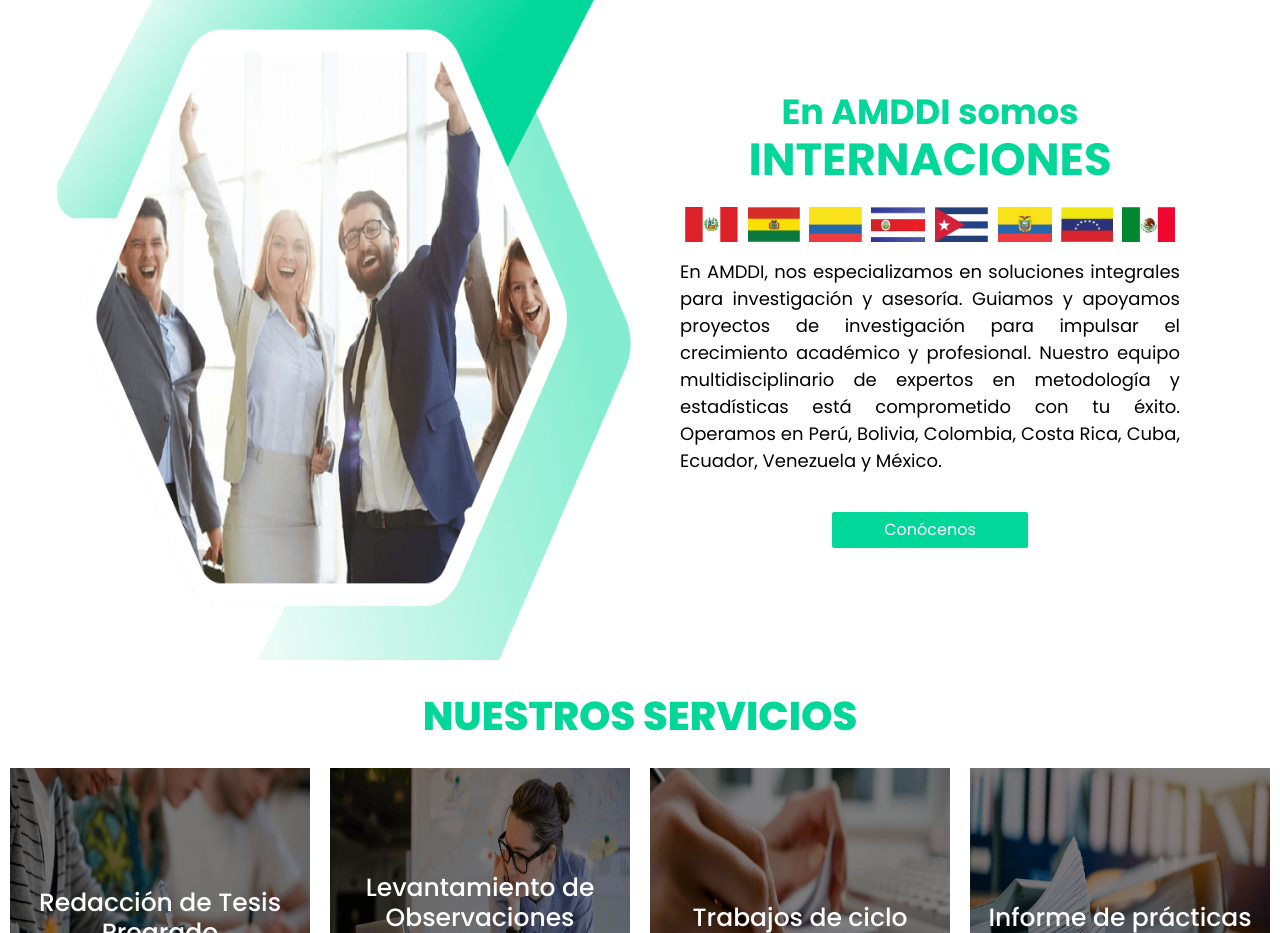
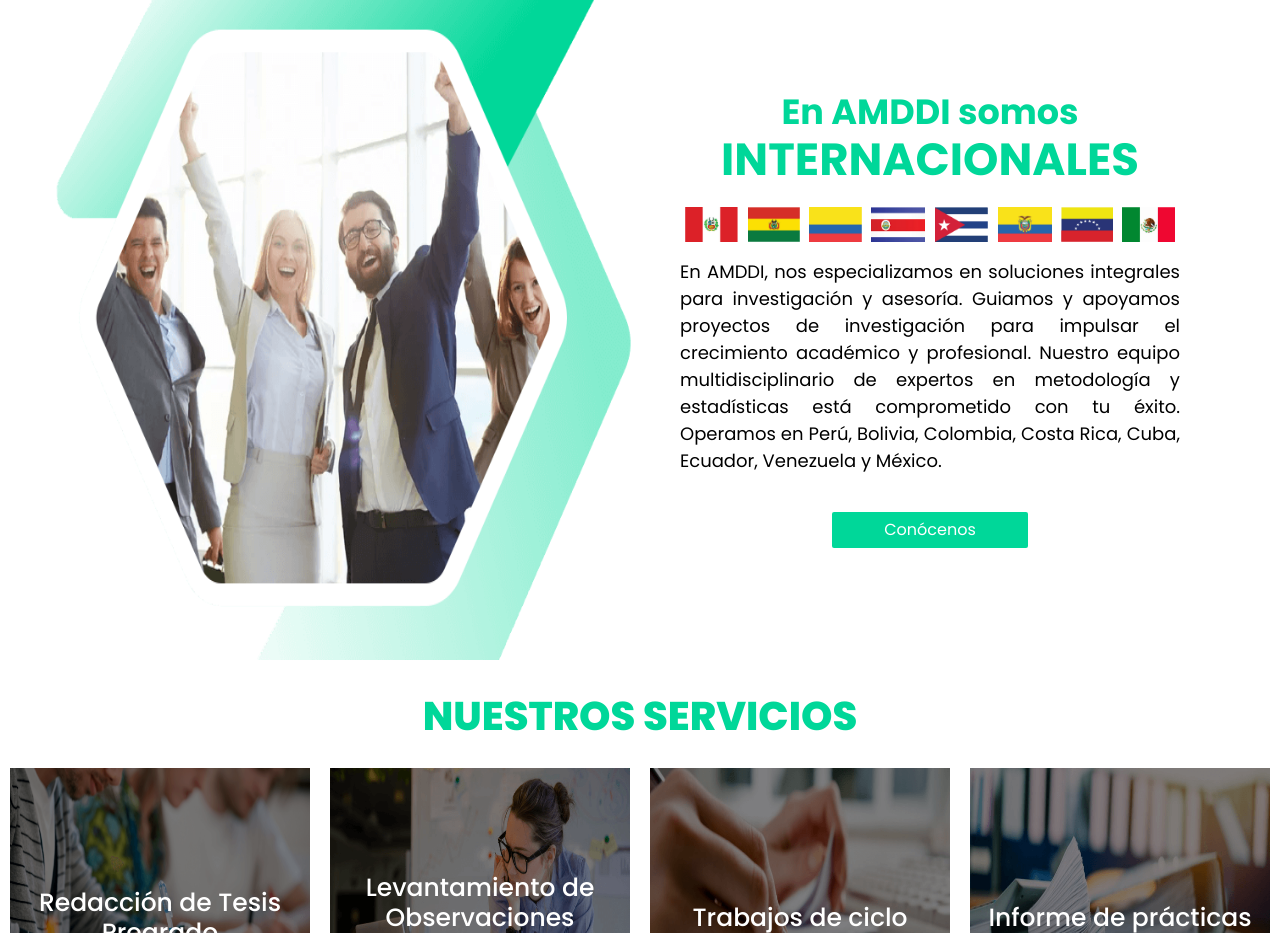
Before and after one commit to CJRS1/AMDDI, a React (Create React App) app in the folder amddi_project/: page / in a window 1280 px wide. Shown: the part 820-1753 px from the top of the page. Built offline with nearby package versions, Linux system fonts and the light colour scheme.

Commit message:
Se modificó la palabra incorrecta en el Carousel

```diff
--- a/amddi_project/src/components/Carousel.js
+++ b/amddi_project/src/components/Carousel.js
@@ -302,7 +302,7 @@
                 <div className="amdi_international_description">
                     <div className="international_container">
                         <h3>En AMDDI somos</h3>
-                        <h3> INTERNACIONES</h3>
+                        <h3> INTERNACIONALES</h3>
                         <ul className="paises_list">
                             <li><img className="pais" src={require('../images/paises/peru.png')} alt='Peru' height={'35px'} /></li>
                             <li><img className="pais" src={require('../images/paises/bolivia.png')} alt='Bolivia' height={'35px'} /></li>
```
